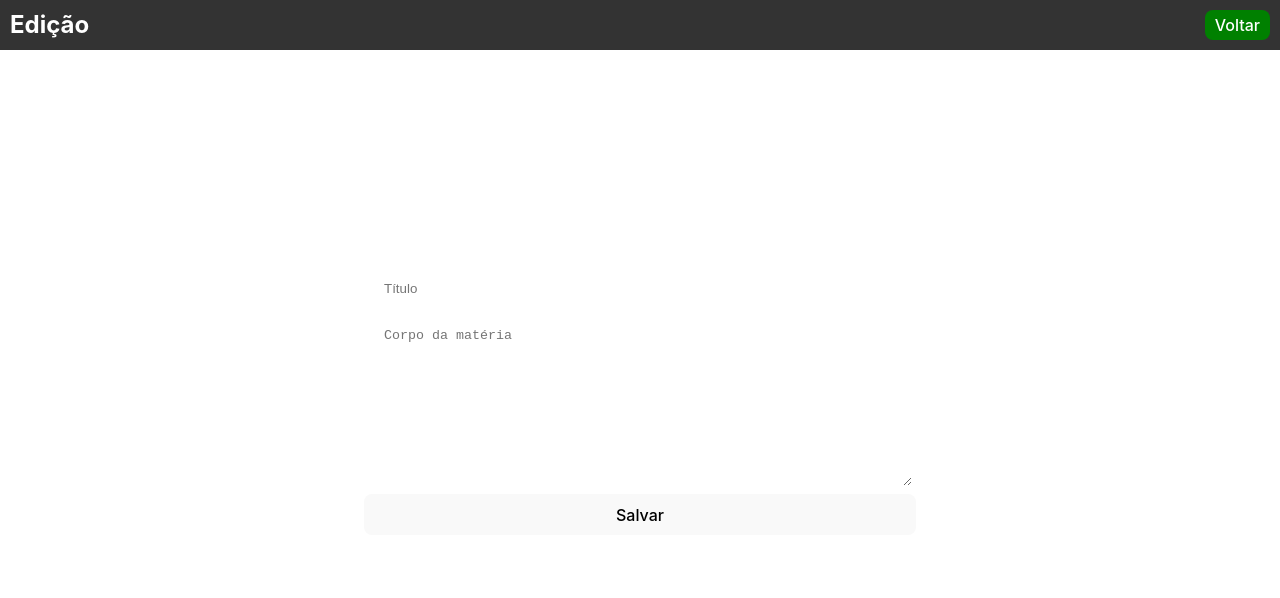
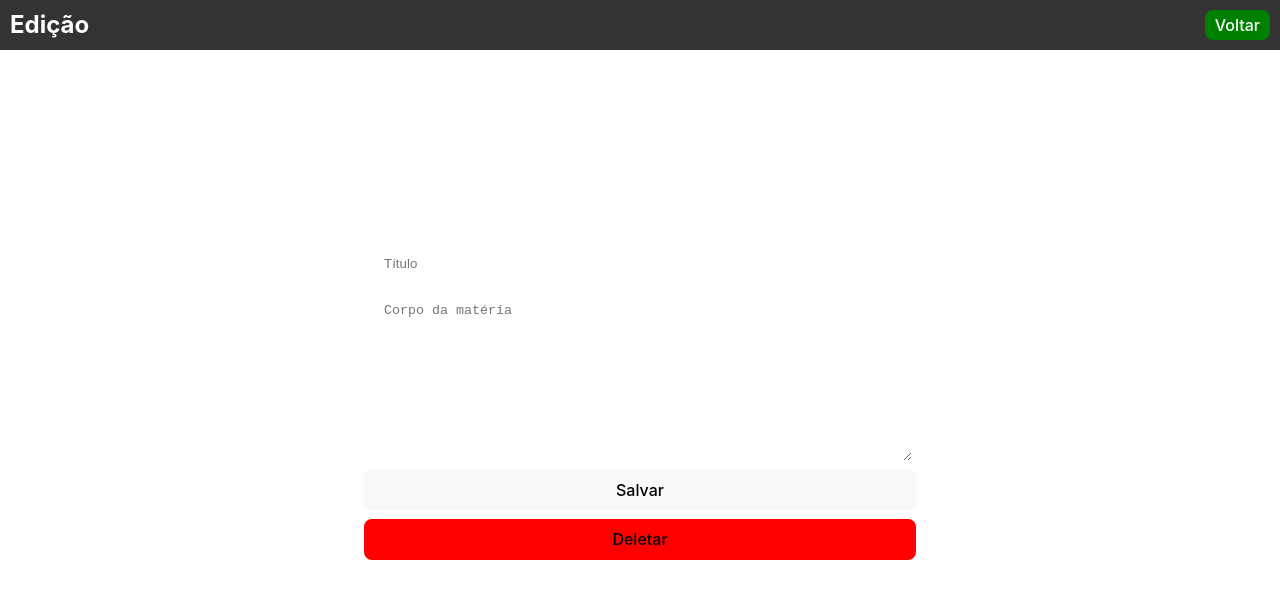
Before and after one commit to henriquesbraga/teste_deovita, a React (Vite) app in the folder frontend/: page /news/1 in a window 1280 px wide. Shown: the top 598 px of the page. Built offline with nearby package versions, Linux system fonts and the light colour scheme; no server answers.

Commit message:
feat: Correcao card e borda

```diff
--- a/frontend/src/components/Card/index.css
+++ b/frontend/src/components/Card/index.css
@@ -14,10 +14,3 @@
   margin: 8px 4px;
   font-style: italic;
 }
-
-.excluir{
-  position: absolute;
-  top: 10px;
-  right: 10px;
-  color: red;
-}
--- a/frontend/src/components/Card/index.tsx
+++ b/frontend/src/components/Card/index.tsx
@@ -19,7 +19,6 @@ const Card = ({id, title, body, updatedAt, onClick, removeNews}: CardIndex) => {
       <p>{body}</p>
       <span>Data da publicação: {formatDate(updatedAt?.toISOString())}</span>
       <button onClick={() => onClick(id)}>Editar</button>
-      <a href="#" onClick={()=>removeNews(id)} className="excluir">Deletar notícia</a>
     </div>
   );
 
--- a/frontend/src/screens/FormNews/index.css
+++ b/frontend/src/screens/FormNews/index.css
@@ -11,3 +11,8 @@
   border: 0 solid red;
   margin: 8px 4px;
 }
+
+.deleteButton {
+  margin-top: 8px;
+  background-color: red;
+}
--- a/frontend/src/screens/FormNews/index.tsx
+++ b/frontend/src/screens/FormNews/index.tsx
@@ -1,7 +1,7 @@
 import { useEffect, useState } from "react";
 import { useNavigate, useParams } from "react-router-dom";
 import CardType from "../../types/CardType";
-import { fetchNew, fetchOneNews } from "../../service/api";
+import { deleteNew, fetchNew, fetchOneNews } from "../../service/api";
 import "./index.css";
 import TopBar from "../../components/TopBar";
 import { ToastContainer, toast } from 'react-toastify';
@@ -51,9 +51,14 @@ const FormNews = () => {
       navigation(-1)
       notifyError()
     }
+  }
+
+  async function handleDelete() {
+    await deleteNew(news?.id)
+    navigation(-1)
+  }
 
 
-  }
 
   return (
     <>
@@ -63,6 +68,9 @@ const FormNews = () => {
           <input id="titleInput" type="text" defaultValue={news?.title} name='title' onChange={handleChangeInput} placeholder="Título" required />
           <textarea id="bodyInput" name='body' onChange={handleChangeInput} value={news.body} placeholder="Corpo da matéria" required rows={10}></textarea>
           <button onClick={handleSave}>Salvar</button>
+          {newsId &&
+            <button className="deleteButton" onClick={handleDelete}>Deletar</button>
+          }
       </div>
     </>
   )
```
